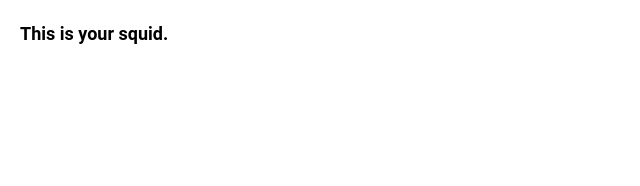
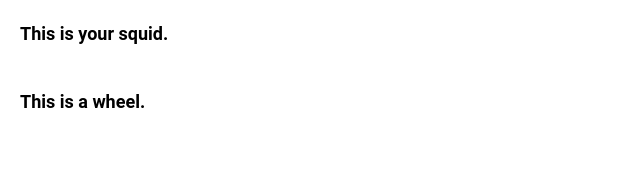
Before and after one commit to mishatuesday/amplifyapp, a React (Create React App) app: page / in a window 1280 px wide. Shown: the top 186 px of the page, without its empty margins (0-640 px from the left). Built offline with nearby package versions, Linux system fonts and the light colour scheme.

Commit message:
create wheel component file & attempt to install jquery

```diff
--- a/src/App.js
+++ b/src/App.js
@@ -1,10 +1,14 @@
 
 import './App.css';
 import Component from './Component'
+import Wheel from './Wheel'
 
 function App() {
   return (
-    <Component />
+    <>
+      <Component />
+      <Wheel />
+    </>
   );
 }
 
--- /dev/null
+++ b/src/Wheel.js
@@ -0,0 +1,73 @@
+import React from 'react';
+
+function Wheel() {
+
+/*
+
+<script src="https://ajax.googleapis.com/ajax/libs/jquery/3.7.1/jquery.min.js"></script>
+<div class="{{$padding_top_mobile}} {{$padding_top_desktop}} {{$padding_bottom_mobile}} {{$padding_bottom_desktop}}">
+    <div id="everyday-easy" class="">
+        <div id="everyday-easy_main-text-container" class='mx-4 md:mx-9 lg:mx-16 xl:mx-20'>
+            <h1 class="mb-3 ee-title">{{$title}}</h1>
+            <div class="text-3xl ee-main-description">
+                {{$description}}
+            </div>
+        </div>
+        <div class=' absolute flex w-[100%] ee-navigation-container'>
+            <div id='ee-navigation-left' class='flex flex-1 items-center justify-end' role='button'>
+                <img class='h-9 w-9 svg-pointer svg-pointer-left'
+                    src='@asset("images/icons/icon_circle_right_deep_blue.svg")'
+                    src-default='@asset("images/icons/icon_circle_right_deep_blue.svg")'
+                    src-click='@asset("images/icons/icon_circle_right_dark_gray.svg")'
+                    alt='svg left'/>
+            </div>
+            <div id='ee-navigation-right' class='flex flex-1 items-center justify-start' role='button'>
+                <img class='h-9 w-9 svg-pointer svg-pointer-right'
+                    src='@asset("images/icons/icon_circle_right_deep_blue.svg")'
+                    src-default='@asset("images/icons/icon_circle_right_deep_blue.svg")'
+                    src-click='@asset("images/icons/icon_circle_right_dark_gray.svg")'
+                    alt='svg right'/>
+            </div>
+        </div>
+
+        <div class="limited-window">
+            <div id="rotator-container">
+                @for ($x = 0; $x < 4; $x++)
+                <div id="number-{{$x}}" class="fore">
+                    <img id="ee-slot-{{$x}}-image" class="slot" />
+                    <img id="ee-slot-{{$x}}-color-image" class="slot" />
+                    <div id="ee-slot-{{$x}}-copy-container" class="ee-slot-copy-container">
+                        <div class='ee-slot-copy-justifier'>
+                            <span id="ee-slot-{{$x}}-title" class="everyday-easy_slot-text"></span>
+                            <p id="ee-slot-{{$x}}-description" class="everyday-easy_slot-description"></p>
+                            <div id="ee-button-{{$x}}" class="slot-button" role='button'></div>
+                        </div>
+                    </div>
+                </div>
+                @endfor
+                <div id="green-ball">
+                </div>
+            </div>
+            <div id="everyday-easy_sun-rotator-container">
+                <p id="everyday-easy_the-sun" class="everyday-easy_the-sun_initial"></p>
+            </div>
+        </div>
+    </div>
+</div>
+    <script>
+        <?php require_once WP_CONTENT_DIR.'/themes/cfcu/resources/scripts/everyday-easy.js'; ?>
+    </script>
+
+
+
+
+
+*/
+    return (
+        <div class="font-bold sm:text-sm md:text-lg xl:text-2xl p-5">
+            This is a wheel.
+        </div>
+    )
+}
+
+export default Wheel
```
